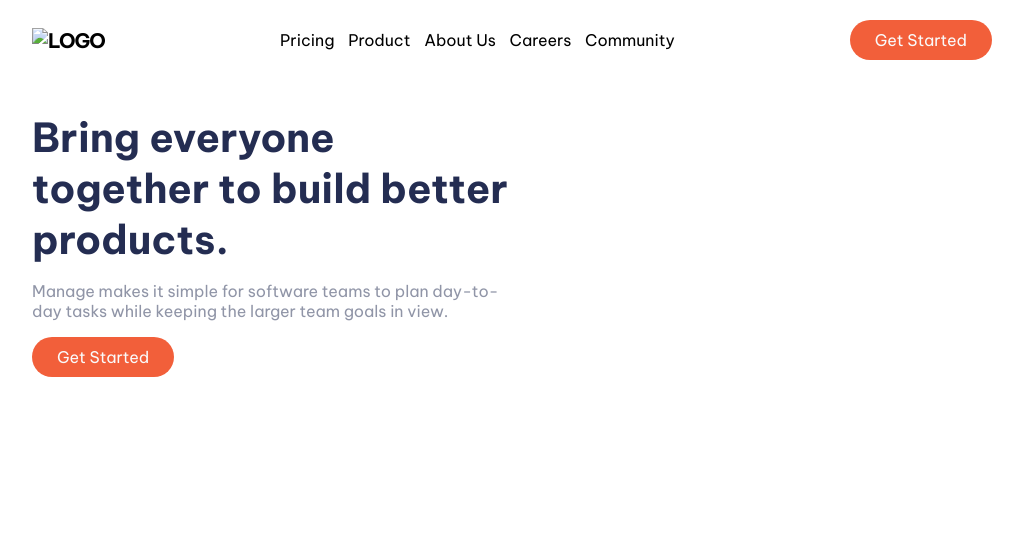
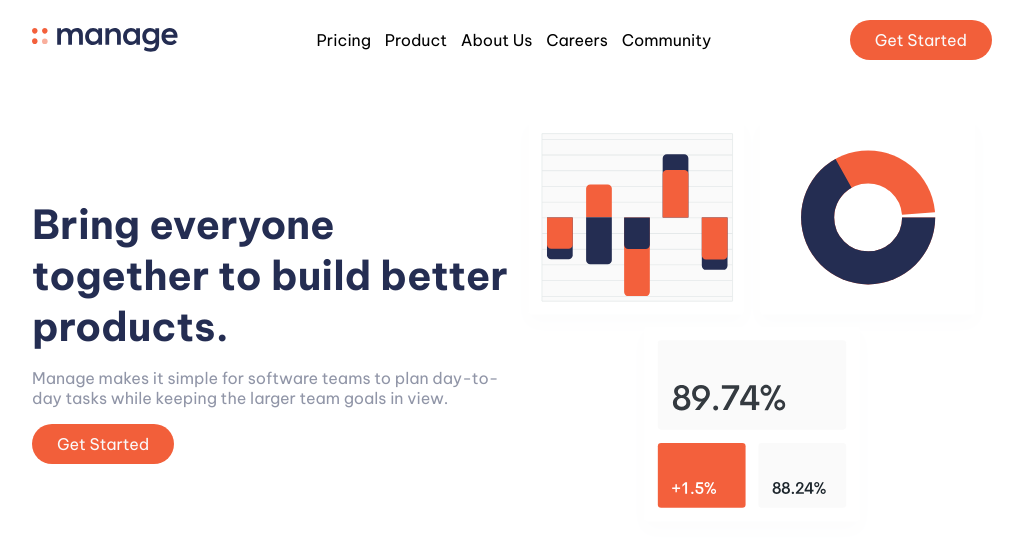
Before and after one commit to ccna35/Creative-Digital-Agency, a plain HTML site: page index.html in a window 1280 px wide. Shown: the whole page, without its empty margins (128-1151 px from the left). Drawn offline with nearby package versions, Linux system fonts and the light colour scheme; files that its build step writes are made by us from their sources; the site is published under a folder, as on GitHub Pages, so addresses that start at the root find nothing.

Commit message:
first commit

```diff
--- a/index.html
+++ b/index.html
@@ -21,7 +21,7 @@
     <nav>
       <div class="container">
         <div class="navbar">
-          <img src="/images/logo.svg" alt="logo" class="brand" />
+          <img src="images/logo.svg" alt="logo" class="brand" />
           <div class="burger-menu">
             <span></span>
             <span></span>
@@ -42,7 +42,7 @@
       <div class="container">
         <div class="row">
           <div class="col">
-            <img src="/images/illustration-intro.svg" alt="" />
+            <img src="images/illustration-intro.svg" alt="" />
           </div>
           <div class="col">
             <h2>Bring everyone together to build better products.</h2>
```
